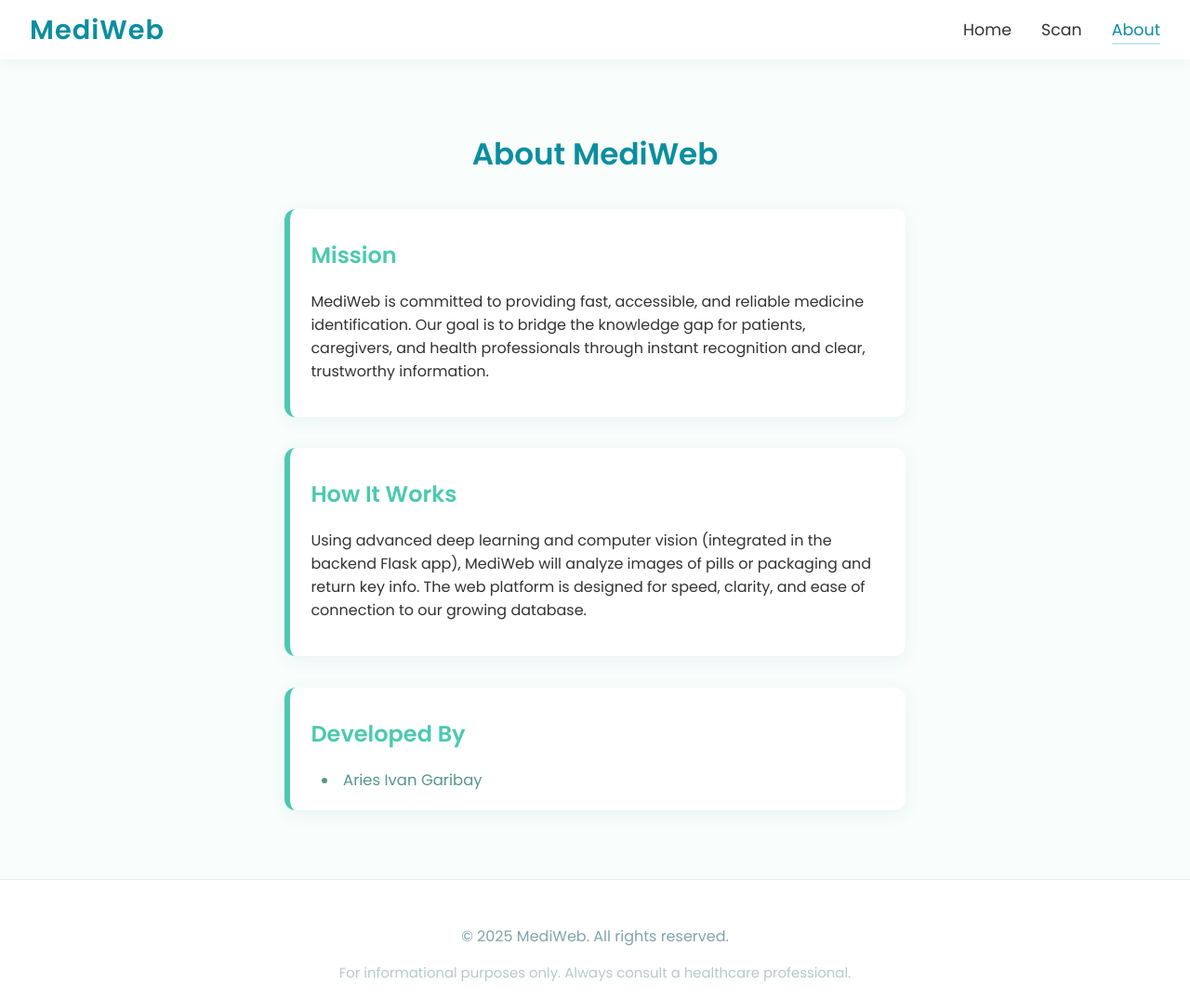
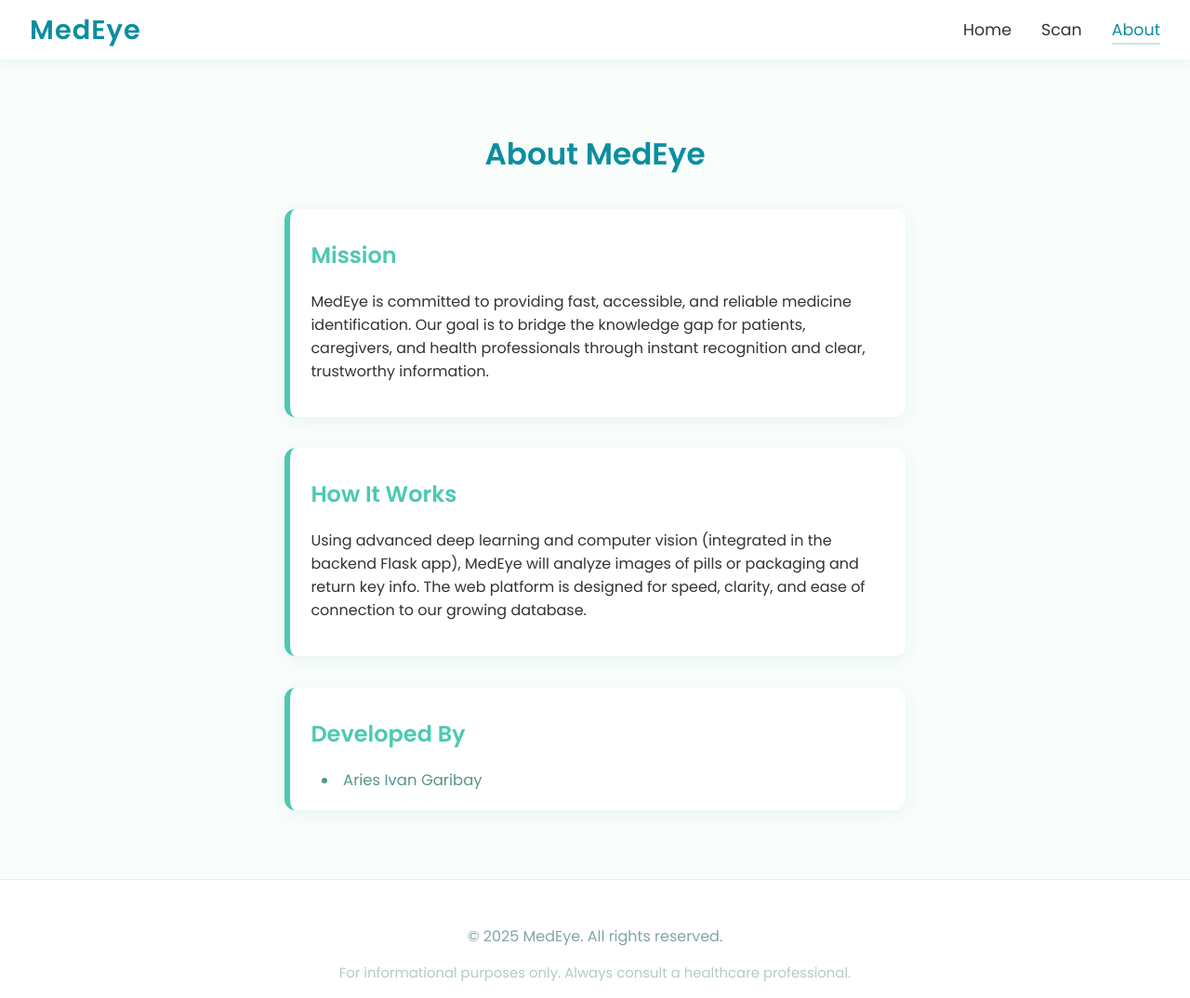
Before and after one commit to ARANNNFPS/THESIS2_MEDEYE, a Flask app: page /about in a window 1280 px wide. Shown: the whole page at 93% size. Run offline with Flask 3, Linux system fonts and the light colour scheme.

Commit message:
rebrand: Change MediWeb to MedEye throughout the application
- Updated all HTML templates (index, scan, results, about) with new branding
- Updated CSS file headers to reflect MedEye branding
- Updated JavaScript files (main.js, sw.js) and service worker cache name
- Updated Python backend app.py documentation header
- Updated README.md with new application name
- Changed all page titles, logos, and footer copyright notices
- Updated cache name from 'mediweb-model-cache-v1' to 'medeye-model-cache-v1'

🤖 Generated with [Claude Code](https://claude.com/claude-code)

Co-Authored-By: Claude <noreply@anthropic.com>

```diff
--- a/app.py
+++ b/app.py
@@ -1,6 +1,6 @@
 #!/usr/bin/env python3
 """
-MediWeb Flask Backend
+MedEye Flask Backend
 Handles API endpoints for medicine detection and information retrieval
 """
 
--- a/static/css/about.css
+++ b/static/css/about.css
@@ -1,5 +1,5 @@
 /* =============================
-   MediWeb About Page (about.css)
+   MedEye About Page (about.css)
    ============================= */
 @import url('https://fonts.googleapis.com/css2?family=Poppins:wght@400;600&display=swap');
 :root {
--- a/static/css/index.css
+++ b/static/css/index.css
@@ -1,5 +1,5 @@
 /* =====================
-   MediWeb Home (index.css)
+   MedEye Home (index.css)
    ===================== */
 
 /* Import Poppins or Open Sans font */
--- a/static/css/results.css
+++ b/static/css/results.css
@@ -1,5 +1,5 @@
 /* =============================
-   MediWeb Results Page (results.css)
+   MedEye Results Page (results.css)
    ============================= */
 @import url('https://fonts.googleapis.com/css2?family=Poppins:wght@400;600&display=swap');
 :root {
--- a/static/css/scan.css
+++ b/static/css/scan.css
@@ -1,5 +1,5 @@
 /* =============================
-   MediWeb Scan Page (scan.css)
+   MedEye Scan Page (scan.css)
    ============================= */
 @import url('https://fonts.googleapis.com/css2?family=Poppins:wght@400;600&display=swap');
 :root {
--- a/static/css/style.css
+++ b/static/css/style.css
@@ -1,4 +1,4 @@
-/* MediWeb Main Stylesheet - style.css */
+/* MedEye Main Stylesheet - style.css */
 :root {
   --color-bg: #f9fafe;
   --color-primary: #2fb1cb;
--- a/static/js/main.js
+++ b/static/js/main.js
@@ -1,4 +1,4 @@
-// main.js – JS for all MediWeb page interactivity
+// main.js – JS for all MedEye page interactivity
 
 // ============================================
 // YOLO Model Configuration
--- a/static/sw.js
+++ b/static/sw.js
@@ -1,7 +1,7 @@
-// Service Worker for MediWeb
+// Service Worker for MedEye
 // Caches YOLO model files for faster loading on subsequent visits
 
-const CACHE_NAME = 'mediweb-model-cache-v1';
+const CACHE_NAME = 'medeye-model-cache-v1';
 const MODEL_FILES = [
     '/static/model.json',
     '/static/group1-shard1of11.bin',
--- a/templates/about.html
+++ b/templates/about.html
@@ -4,14 +4,14 @@
 <head>
     <meta charset="UTF-8">
     <meta name="viewport" content="width=device-width, initial-scale=1.0">
-    <title>MediWeb | About</title>
+    <title>MedEye | About</title>
     <link rel="stylesheet" href="/static/css/about.css">
 </head>
 
 <body>
     <!-- Navbar -->
     <nav class="navbar">
-        <div class="logo">MediWeb</div>
+        <div class="logo">MedEye</div>
         <ul class="nav-links">
             <li><a href="/">Home</a></li>
             <li><a href="/scan">Scan</a></li>
@@ -19,16 +19,16 @@
         </ul>
     </nav>
     <main class="about-main">
-        <h1>About MediWeb</h1>
+        <h1>About MedEye</h1>
         <section class="about-section card">
             <h2>Mission</h2>
-            <p>MediWeb is committed to providing fast, accessible, and reliable medicine identification. Our goal is to
+            <p>MedEye is committed to providing fast, accessible, and reliable medicine identification. Our goal is to
                 bridge the knowledge gap for patients, caregivers, and health professionals through instant recognition
                 and clear, trustworthy information.</p>
         </section>
         <section class="about-section card">
             <h2>How It Works</h2>
-            <p>Using advanced deep learning and computer vision (integrated in the backend Flask app), MediWeb will
+            <p>Using advanced deep learning and computer vision (integrated in the backend Flask app), MedEye will
                 analyze images of pills or packaging and return key info. The web platform is designed for speed,
                 clarity, and ease of connection to our growing database.</p>
         </section>
@@ -41,7 +41,7 @@
         </section>
     </main>
     <footer class="footer">
-        <p>&copy; 2025 MediWeb. All rights reserved.</p>
+        <p>&copy; 2025 MedEye. All rights reserved.</p>
         <small>For informational purposes only. Always consult a healthcare professional.</small>
     </footer>
     <script src="{{ url_for('static', filename='js/main.js') }}"></script>
--- a/templates/index.html
+++ b/templates/index.html
@@ -4,14 +4,14 @@
 <head>
     <meta charset="UTF-8">
     <meta name="viewport" content="width=device-width, initial-scale=1.0">
-    <title>MediWeb | Home</title>
+    <title>MedEye | Home</title>
     <link rel="stylesheet" href="/static/css/index.css">
 </head>
 
 <body>
     <!-- Navbar -->
     <nav class="navbar">
-        <div class="logo">MediWeb</div>
+        <div class="logo">MedEye</div>
         <ul class="nav-links">
             <li class="active"><a href="/">Home</a></li>
             <li><a href="/scan">Scan</a></li>
@@ -27,7 +27,7 @@
     </header>
     <!-- Footer -->
     <footer class="footer">
-        <p>&copy; 2025 MediWeb. All rights reserved.</p>
+        <p>&copy; 2025 MedEye. All rights reserved.</p>
         <small>For informational purposes only. Always consult a healthcare professional.</small>
     </footer>
     <script src="{{ url_for('static', filename='js/main.js') }}"></script>
--- a/templates/results.html
+++ b/templates/results.html
@@ -4,14 +4,14 @@
 <head>
     <meta charset="UTF-8">
     <meta name="viewport" content="width=device-width, initial-scale=1.0">
-    <title>MediWeb | Results</title>
+    <title>MedEye | Results</title>
     <link rel="stylesheet" href="/static/css/results.css">
 </head>
 
 <body>
     <!-- Navbar -->
     <nav class="navbar">
-        <div class="logo">MediWeb</div>
+        <div class="logo">MedEye</div>
         <ul class="nav-links">
             <li><a href="/">Home</a></li>
             <li><a href="/scan">Scan</a></li>
@@ -54,7 +54,7 @@
         </div>
     </main>
     <footer class="footer">
-        <p>&copy; 2025 MediWeb. All rights reserved.</p>
+        <p>&copy; 2025 MedEye. All rights reserved.</p>
         <small>For informational purposes only. Always consult a healthcare professional.</small>
     </footer>
     <script src="https://cdn.jsdelivr.net/npm/@tensorflow/tfjs@4.17.0/dist/tf.min.js"></script>
--- a/templates/scan.html
+++ b/templates/scan.html
@@ -4,7 +4,7 @@
 <head>
     <meta charset="UTF-8">
     <meta name="viewport" content="width=device-width, initial-scale=1.0">
-    <title>MediWeb | Scan Medicine</title>
+    <title>MedEye | Scan Medicine</title>
 
     <!-- Preload critical resources -->
     <link rel="preload" href="https://cdn.jsdelivr.net/npm/@tensorflow/tfjs@4.17.0/dist/tf.min.js" as="script">
@@ -17,7 +17,7 @@
 <body>
     <!-- Navbar -->
     <nav class="navbar">
-        <div class="logo">MediWeb</div>
+        <div class="logo">MedEye</div>
         <ul class="nav-links">
             <li><a href="/">Home</a></li>
             <li class="active"><a href="/scan">Scan</a></li>
@@ -99,7 +99,7 @@
 
     <!-- Footer -->
     <footer class="footer">
-        <p>&copy; 2025 MediWeb. All rights reserved.</p>
+        <p>&copy; 2025 MedEye. All rights reserved.</p>
         <small>For informational purposes only. Always consult a healthcare professional.</small>
     </footer>
     <script src="https://cdn.jsdelivr.net/npm/@tensorflow/tfjs@4.17.0/dist/tf.min.js"></script>
```
Also changed, not shown: README.md.
